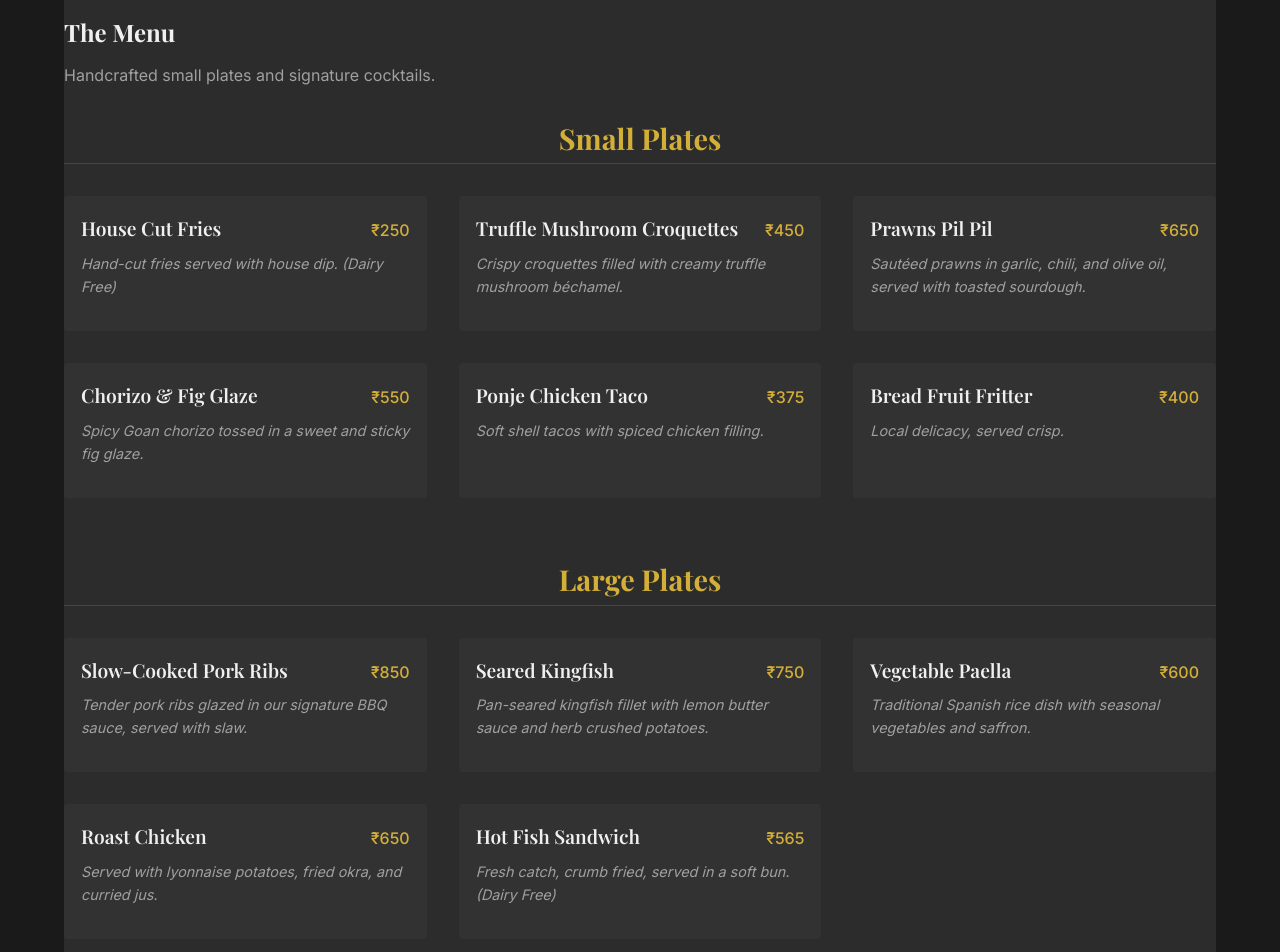
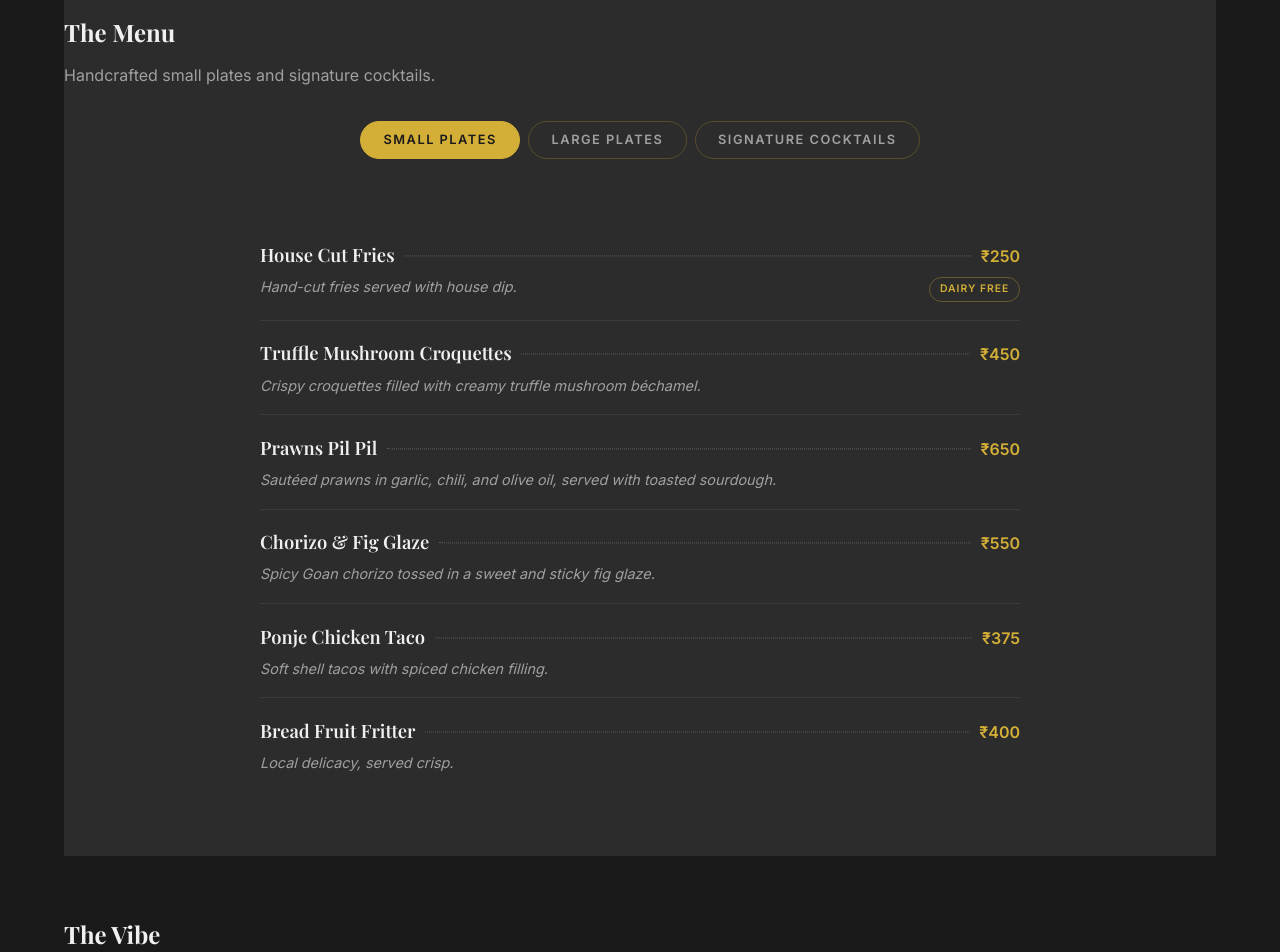
Before and after one commit to sherhanabid123-debug/Petisco--Kitchen-Bar-restaurant-website, a website built with Vite: page index.html in a window 1280 px wide. Shown: the part 1060-2012 px from the top of the page. Built offline with nearby package versions, Linux system fonts and the light colour scheme.

Commit message:
Redesign menu: tabbed categories, dot-leader rows, dietary tags as badges

```diff
--- a/src/scripts/menu.js
+++ b/src/scripts/menu.js
@@ -1,28 +1,61 @@
+function extractTag(description) {
+  const match = description.match(/\(([^)]+)\)\s*$/);
+  if (!match) return { text: description, tag: null };
+  return { text: description.replace(match[0], '').trim(), tag: match[1] };
+}
+
+function renderItems(category) {
+  return category.items.map((item, i) => {
+    const { text, tag } = extractTag(item.description);
+    return `
+      <li class="menu-row fade-in-up" style="animation-delay:${i * 60}ms">
+        <div class="menu-row-top">
+          <span class="menu-name">${item.name}</span>
+          <span class="menu-leader" aria-hidden="true"></span>
+          <span class="menu-price">${item.price}</span>
+        </div>
+        <div class="menu-row-bottom">
+          <p class="menu-desc">${text}</p>
+          ${tag ? `<span class="menu-tag">${tag}</span>` : ''}
+        </div>
+      </li>
+    `;
+  }).join('');
+}
+
 export function renderMenu(data) {
   const container = document.getElementById('menu-container');
   if (!container) return;
 
-  const categories = Object.keys(data);
+  const keys = Object.keys(data).filter(k => data[k] && data[k].items && data[k].items.length);
+  if (!keys.length) return;
 
-  container.innerHTML = categories.map(key => {
-    const category = data[key];
-    if (!category || !category.items || category.items.length === 0) return '';
+  container.innerHTML = `
+    <div class="menu-tabs" role="tablist">
+      ${keys.map((k, i) => `
+        <button class="menu-tab${i === 0 ? ' active' : ''}" role="tab" aria-selected="${i === 0}" data-key="${k}">
+          ${data[k].title}
+        </button>
+      `).join('')}
+    </div>
+    <ul class="menu-list" id="menu-list"></ul>
+  `;
 
-    return `
-      <div class="menu-category fade-in-up">
-        <h3>${category.title}</h3>
-        <div class="menu-grid">
-          ${category.items.map(item => `
-            <div class="menu-item">
-              <div class="menu-header">
-                <span class="menu-name">${item.name}</span>
-                <span class="menu-price">${item.price}</span>
-              </div>
-              <p class="menu-desc">${item.description}</p>
-            </div>
-          `).join('')}
-        </div>
-      </div>
-    `;
-  }).join('');
+  const list = container.querySelector('#menu-list');
+  const tabs = container.querySelectorAll('.menu-tab');
+
+  function showCategory(key) {
+    list.innerHTML = renderItems(data[key]);
+    tabs.forEach(t => {
+      const isActive = t.dataset.key === key;
+      t.classList.toggle('active', isActive);
+      t.setAttribute('aria-selected', isActive);
+    });
+  }
+
+  tabs.forEach(tab => {
+    tab.addEventListener('click', () => showCategory(tab.dataset.key));
+  });
+
+  showCategory(keys[0]);
 }
--- a/src/styles/menu.css
+++ b/src/styles/menu.css
@@ -1,60 +1,120 @@
 /* Menu Styles */
-.menu-category {
+
+.menu-tabs {
+    display: flex;
+    justify-content: center;
+    flex-wrap: wrap;
+    gap: 0.5rem;
     margin-bottom: var(--spacing-lg);
 }
 
-.menu-category h3 {
-    font-size: 1.8rem;
-    color: var(--color-accent);
-    margin-bottom: var(--spacing-md);
-    text-align: center;
-    border-bottom: 1px solid rgba(212, 175, 55, 0.2);
-    display: inline-block;
-    padding-bottom: 0.5rem;
-    width: 100%;
+.menu-tab {
+    background: transparent;
+    border: 1px solid rgba(212, 175, 55, 0.25);
+    color: var(--color-text-secondary);
+    font-family: var(--font-body);
+    font-size: 0.8rem;
+    font-weight: 600;
+    text-transform: uppercase;
+    letter-spacing: 1.5px;
+    padding: 0.65rem 1.4rem;
+    border-radius: 999px;
+    cursor: pointer;
+    transition: all var(--transition-fast);
 }
 
-.menu-grid {
-    display: grid;
-    grid-template-columns: repeat(auto-fit, minmax(300px, 1fr));
-    gap: var(--spacing-md);
+.menu-tab:hover {
+    border-color: var(--color-accent);
+    color: var(--color-text-primary);
 }
 
-.menu-item {
-    background: rgba(255, 255, 255, 0.03);
-    padding: var(--spacing-sm);
-    border-radius: 4px;
-    transition: background var(--transition-fast);
-    border: 1px solid transparent;
+.menu-tab.active {
+    background: var(--color-accent);
+    border-color: var(--color-accent);
+    color: var(--color-bg-primary);
 }
 
-.menu-item:hover {
-    background: rgba(255, 255, 255, 0.07);
-    border-color: rgba(212, 175, 55, 0.1);
+.menu-list {
+    max-width: 760px;
+    margin: 0 auto;
+    display: flex;
+    flex-direction: column;
 }
 
-.menu-header {
+.menu-row {
+    padding: 1.1rem 0;
+    border-bottom: 1px solid rgba(255, 255, 255, 0.08);
+}
+
+.menu-row:last-child {
+    border-bottom: none;
+}
+
+.menu-row-top {
     display: flex;
-    justify-content: space-between;
     align-items: baseline;
-    margin-bottom: 0.5rem;
+    gap: 0.6rem;
 }
 
 .menu-name {
     font-family: var(--font-heading);
-    font-size: 1.2rem;
+    font-size: 1.15rem;
     font-weight: 600;
     color: var(--color-text-primary);
+    white-space: nowrap;
+}
+
+.menu-leader {
+    flex: 1;
+    border-bottom: 1px dotted rgba(255, 255, 255, 0.22);
+    transform: translateY(-0.35rem);
+    min-width: 1rem;
 }
 
 .menu-price {
     font-family: var(--font-body);
     color: var(--color-accent);
-    font-weight: 500;
+    font-weight: 600;
+    white-space: nowrap;
+}
+
+.menu-row-bottom {
+    display: flex;
+    align-items: baseline;
+    justify-content: space-between;
+    gap: 1rem;
+    margin-top: 0.35rem;
 }
 
 .menu-desc {
     font-size: 0.9rem;
     color: var(--color-text-secondary);
     font-style: italic;
+    margin: 0;
 }
+
+.menu-tag {
+    flex-shrink: 0;
+    font-size: 0.65rem;
+    font-weight: 600;
+    text-transform: uppercase;
+    letter-spacing: 1px;
+    color: var(--color-accent);
+    border: 1px solid rgba(212, 175, 55, 0.35);
+    border-radius: 999px;
+    padding: 0.2rem 0.6rem;
+}
+
+@media (max-width: 540px) {
+    .menu-row-top {
+        flex-wrap: wrap;
+    }
+
+    .menu-leader {
+        display: none;
+    }
+
+    .menu-price {
+        margin-left: auto;
+    }
+}
```
